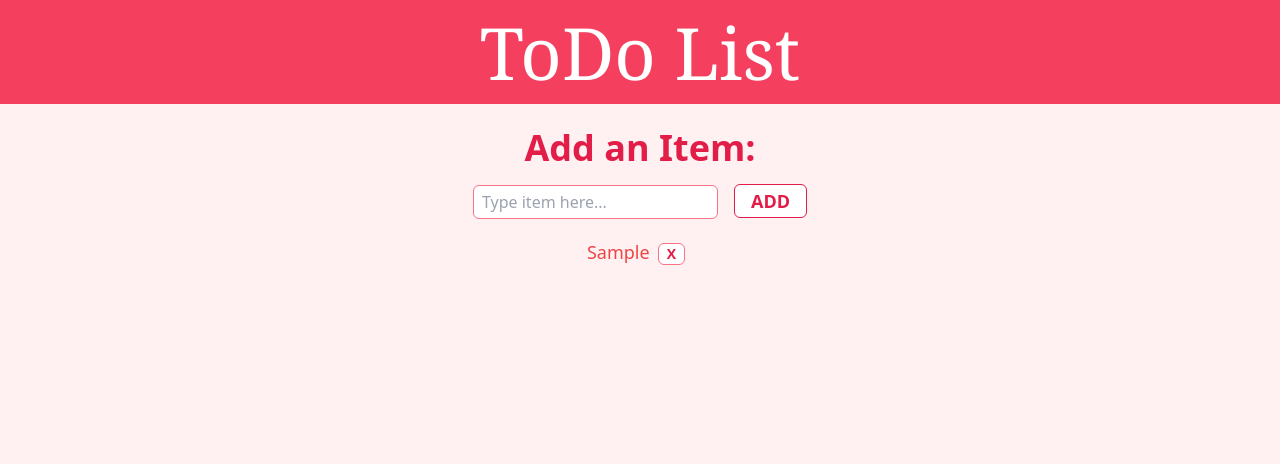
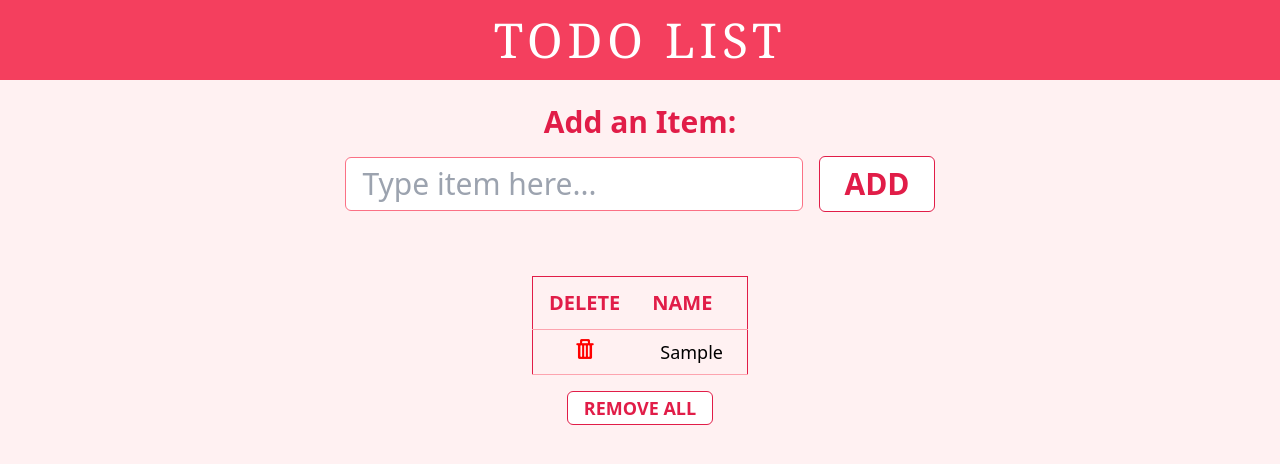
Before and after one commit to nagaraju90108/webproject, a React (Create React App) app: page / in a window 1280 px wide. Both pictures are taken after typing "Sample" into the empty fields and a click on the button "ADD". Shown: the top 464 px of the page. Built offline with nearby package versions, Linux system fonts and the light colour scheme.

Commit message:
updated for local storage

```diff
--- a/src/App.js
+++ b/src/App.js
@@ -1,91 +1,103 @@
-import React, { Component } from 'react'
+import React, { Component } from "react";
+import Todoform from "./Components/Todoform";
 // import './App.css';
 export class App extends Component {
-  constructor(props) {
-    super(props)
+  // constructor(props) {
+  //   super(props);
 
-    this.state = {
-       newItem: "",
-       list: []
-    }
-  }
+  //   this.state = {
+  //     newItem: "",
+  //     list: [],
+  //   };
+  // }
 
-  updateInput(key, value){
-    this.setState({
-      [key]: value
-    });
-  }
+  // updateInput(key, value) {
+  //   this.setState({
+  //     [key]: value,
+  //   });
+  // }
 
-  addItem() {
-    const newItem = {
-      id: 1 + Math.random(),
-      value: this.state.newItem.slice()
-    };
+  // addItem() {
+  //   const newItem = {
+  //     id: 1 + Math.random(),
+  //     value: this.state.newItem.slice(),
+  //   };
 
-    const list = [...this.state.list];
-    list.push(newItem);
-    this.setState({
-      list,
-      newItem:""
-    });
-  }
+  //   const list = [...this.state.list];
+  //   list.push(newItem);
+  //   this.setState({
+  //     list,
+  //     newItem: "",
+  //   });
+  // }
 
-  deleteItem(id) {
-    const list = [...this.state.list];
-    const updatedList = list.filter(item => item.id !== id);
-    this.setState({list: updatedList});
-  }
+  // deleteItem(id) {
+  //   const list = [...this.state.list];
+  //   const updatedList = list.filter((item) => item.id !== id);
+  //   this.setState({ list: updatedList });
+  // }
 
-  enterPressed(event) {
-    var code = event.keyCode || event.which;
-    if(code === 13) {
-      document.getElementById("mybutton").click();
-    }
-}
+  // enterPressed(event) {
+  //   var code = event.keyCode || event.which;
+  //   if (code === 13) {
+  //     document.getElementById("mybutton").click();
+  //   }
+  // }
 
   render() {
     return (
-      <div className='App flex h-screen bg-rose-50'>
-        <div class="flex-1">
-          <div className='todolist py-2 font-serif text-4xl bg-rose-500 text-center text-white sm:text-7xl sm:py-4'>ToDo List</div>
-          <div className='content'>
-            <div className='additem text-center mt-6 -mb-4 text-xl font-semibold text-rose-600 sm:text-3xl lg:text-4xl lg:-mb-2'>
-              Add an Item:
-            </div>
-            <br/>
-            <div className='myinput text-center'>
-              <input
-                id='takeinput'
-                type='text'
-                placeholder = 'Type item here...'
-                value={this.state.newItem}
-                onChange = {e => this.updateInput('newItem', e.target.value)}
-                onKeyPress={this.enterPressed.bind(this)}
-                className = 'border-[1px] border-rose-400 rounded-md pl-2 p-1'
-              />
-              <button id='mybutton' onClick={() => this.addItem()} className= 'ml-4 px-4 py-[2px] border-[1px] border-rose-600 rounded-md text-rose-600 text-lg font-semibold bg-white hover:bg-rose-500 hover:text-white'>ADD</button>
-              <br />
-              <div className=' pt-4 text-lg text-red-500 m-1/6 '>
-              <ol>
-                {this.state.list.map(item => {
-                  return(
-                    <li key = {item.id}>
-                      {item.value}
-                      <button onClick={() => this.deleteItem(item.id)} className= 'px-2 m-2 border-[1px] border-rose-400 rounded-md text-sm text-rose-600 font-bold bg-white hover:bg-rose-500 hover:text-white' >
-                        X
-                      </button>
-                    </li>
-                  )
-                })
-                }
-              </ol>
-              </div>
-            </div>
-          </div>
-        </div>
-      </div>
-    )
+      // <div className="App flex h-screen bg-rose-50">
+      //   <div className="flex-1">
+      //     <div className="todolist py-2 font-serif text-4xl bg-rose-500 text-center text-white sm:text-7xl sm:py-4">
+      //       ToDo List
+      //     </div>
+      //     <div className="content">
+      //       <div className="additem text-center mt-6 -mb-4 text-xl font-semibold text-rose-600 sm:text-3xl lg:text-4xl lg:-mb-2">
+      //         Add an Item:
+      //       </div>
+      //       <br />
+      //       <div className="myinput text-center">
+      //         <input
+      //           id="takeinput"
+      //           type="text"
+      //           placeholder="Type item here..."
+      //           value={this.state.newItem}
+      //           onChange={(e) => this.updateInput("newItem", e.target.value)}
+      //           onKeyPress={this.enterPressed.bind(this)}
+      //           className="border-[1px] border-rose-400 rounded-md pl-2 p-1 focus:outline-yellow-400 "
+      //         />
+      //         <button
+      //           id="mybutton"
+      //           onClick={() => this.addItem()}
+      //           className="ml-4 px-4 py-[2px] border-[1px] border-rose-600 rounded-md text-rose-600 text-lg font-semibold bg-white hover:bg-rose-500 hover:text-white"
+      //         >
+      //           ADD
+      //         </button>
+      //         <br />
+      //         <div className=" pt-4 text-lg text-red-500 m-1/6 ">
+      //           <ol>
+      //             {this.state.list.map((item) => {
+      //               return (
+      //                 <li key={item.id}>
+      //                   {item.value}
+      //                   <button
+      //                     onClick={() => this.deleteItem(item.id)}
+      //                     className="px-2 m-2 border-[1px] border-rose-400 rounded-md text-sm text-rose-600 font-bold bg-white hover:bg-rose-500 hover:text-white"
+      //                   >
+      //                     X
+      //                   </button>
+      //                 </li>
+      //               );
+      //             })}
+      //           </ol>
+      //         </div>
+      //       </div>
+      //     </div>
+      //   </div>
+      // </div>
+      <Todoform />
+    );
   }
 }
 
-export default App
+export default App;
--- /dev/null
+++ b/src/Components/Todoform.js
@@ -0,0 +1,129 @@
+import React, { useState, useEffect } from "react";
+import deleteIcon from "./trashIcon.png";
+const getDatafromLS = () => {
+  const data = localStorage.getItem("NamesList");
+  if (data) {
+    return JSON.parse(data);
+  } else {
+    return [];
+  }
+};
+
+export const Todoform = () => {
+  const [namesList, setNamesList] = useState(getDatafromLS());
+
+  const [myid, setMyid] = useState("");
+  const [name, setName] = useState("");
+
+  const handleSubmit = (e) => {
+    e.preventDefault();
+    let lis = {
+      myid: 1 + Math.random(),
+      name,
+    };
+    setNamesList([...namesList, lis]);
+    setMyid("");
+    setName("");
+  };
+
+  const deleteName = (myid) => {
+    const filteredNames = namesList.filter((element, index) => {
+      return element.myid !== myid;
+    });
+    setNamesList(filteredNames);
+  };
+
+  useEffect(() => {
+    localStorage.setItem("NamesList", JSON.stringify(namesList));
+  }, [namesList]);
+
+  return (
+    <div className="App flex h-screen bg-rose-50">
+      <div className="flex-1 text-center">
+        <div className="tracking-widest uppercase todolist py-2 font-serif text-4xl bg-rose-500 text-center text-white sm:text-5xl sm:py-4">
+          ToDo List
+        </div>
+        <div className="additem text-center mt-6 -mb-4 text-xl font-semibold text-rose-600 sm:text-2xl lg:text-3xl lg:-mb-2">
+          Add an Item:
+        </div>
+        <form
+          autoComplete="off"
+          onSubmit={handleSubmit}
+          className="text-center"
+        >
+          <br />
+          <input
+            type="text"
+            placeholder="Type item here..."
+            className="sm:text-2xl lg:text-3xl sm:p-2 sm:pl-4 border-[1px] border-rose-400 rounded-md pl-2 p-1 focus:outline-yellow-400 "
+            onChange={(e) => setName(e.target.value)}
+            required
+            value={name}
+          ></input>
+          <button
+            type="submit"
+            className="sm:text-2xl sm:py-[8px] lg:text-3xl lg:py-[9px]  ml-4 px-6 py-[2px] border-[1px] border-rose-600 rounded-md text-rose-600 text-lg font-semibold bg-white hover:bg-rose-500 hover:text-white"
+          >
+            ADD
+          </button>
+        </form>
+
+        <div className="view-container flex flex-col items-center">
+          {namesList.length > 0 && (
+            <>
+              <div className="flex flex-row justify-center">
+                <table className="mt-8 sm:mt-16 border border-rose-600">
+                  <thead className="border-b border-rose-300 font-semibold text-rose-600 text-xl lg:-mb-2">
+                    <tr>
+                      <th className="mx-4 my-2 px-4 py-3 uppercase">Delete</th>
+                      <th className="mx-4 my-2 px-4 py-3 text-left uppercase">
+                        Name
+                      </th>
+                    </tr>
+                  </thead>
+                  <tbody>
+                    {namesList.map((nameHere) => (
+                      <tr
+                        key={nameHere.myid}
+                        className="border-b border-rose-300 lg:text-lg"
+                      >
+                        <td>
+                          <button
+                            onClick={() => deleteName(nameHere.myid)}
+                            className="px-2 text-sm text-rose-600 font-bold bg-transparent"
+                          >
+                            <img
+                              src={deleteIcon}
+                              alt="myIMG"
+                              className="h-5 hover:h-6"
+                            />
+                          </button>
+                        </td>
+                        <td className="mx-4 my-2 px-6 py-2 text-left capitalize">
+                          {nameHere.name}
+                        </td>
+                      </tr>
+                    ))}
+                  </tbody>
+                </table>
+              </div>
+              <button
+                onClick={() => setNamesList([])}
+                className="mt-4 px-4 py-[2px] border-[1px] border-rose-600 rounded-md text-rose-600 text-lg font-semibold bg-white hover:bg-rose-500 hover:text-white"
+              >
+                REMOVE ALL
+              </button>
+            </>
+          )}
+          {namesList.length < 1 && (
+            <div className="bg-rose-200 w-[300px] sm:w-[420px] sm:py-2 lg:w-[495px] lg:text-xl mt-8 sm:mt-14 text-lg py-1 text-center ">
+              No task is added yet
+            </div>
+          )}
+        </div>
+      </div>
+    </div>
+  );
+};
+
+export default Todoform;
```
Also changed, not shown: public/trash.png (added), src/Components/trashIcon.png (added).
